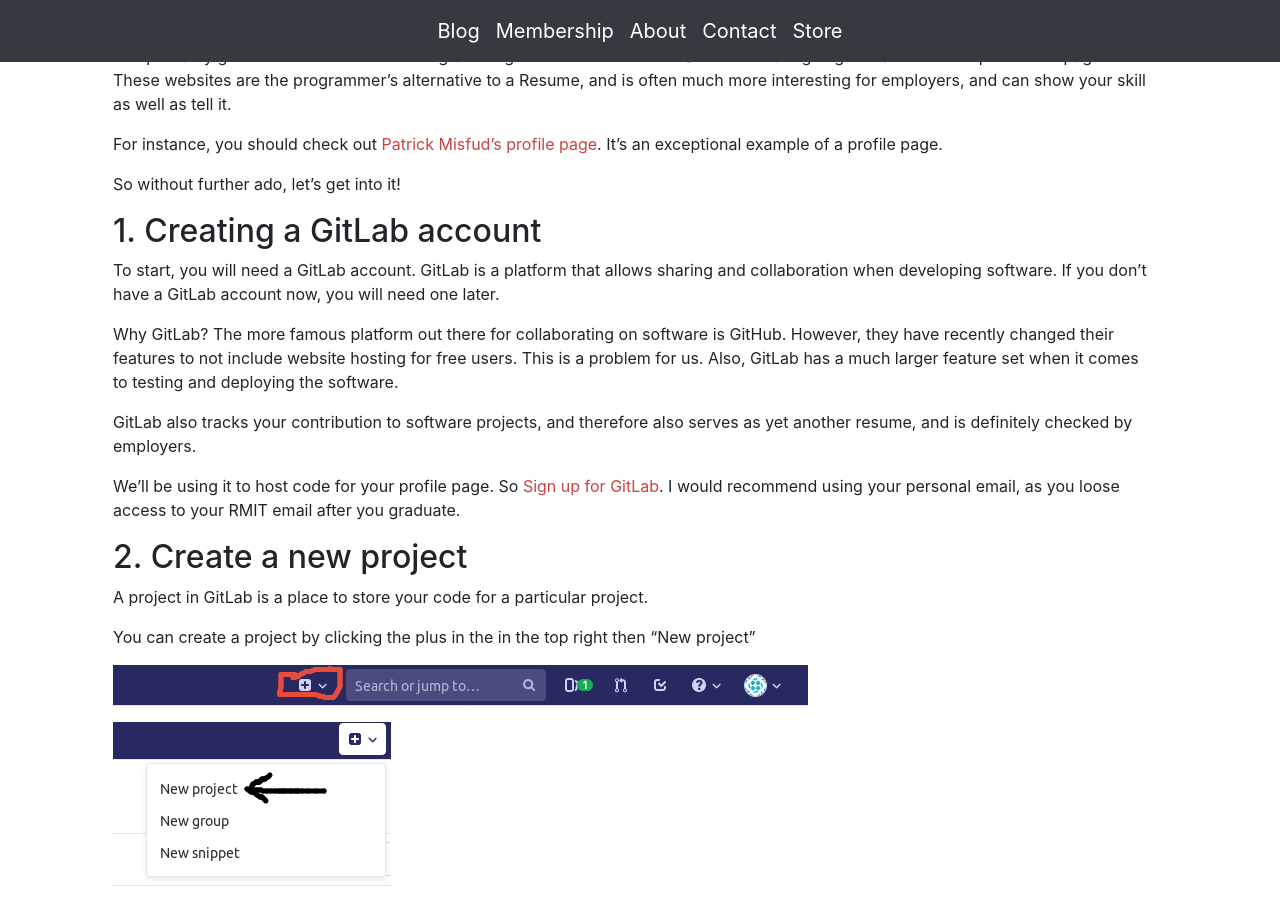
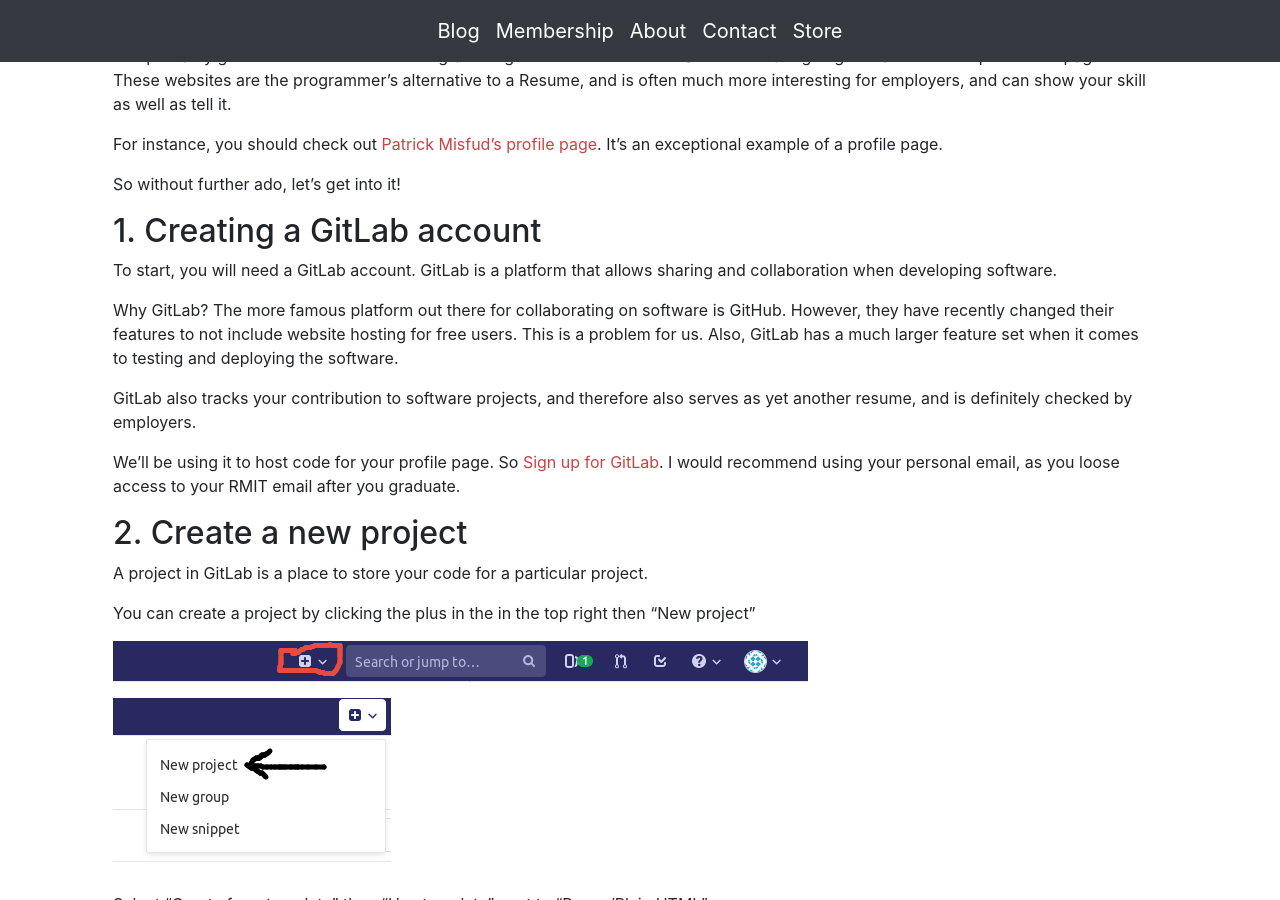
Before and after one commit to rmit-programming-club/rmit-programming-club.github.io, a Jekyll site: the page built from _posts/2019-04-07-Create-your-own-profile-page-gitlab.md, in a window 1280 px wide and 900 px high, scrolled down 504 px. Built offline with Jekyll 4.4.1, drawn with Linux system fonts in a browser that asks for light colours; nearby versions of some CDN libraries.

Commit message:
Small correction in needing gitlab

```diff
--- a/_posts/2019-04-07-Create-your-own-profile-page-gitlab.md
+++ b/_posts/2019-04-07-Create-your-own-profile-page-gitlab.md
@@ -25,8 +25,7 @@
 
 ## 1. Creating a GitLab account
 To start, you will need a GitLab account. GitLab is a platform that allows sharing
-and collaboration when developing software. If you don't have a GitLab account now,
-you will need one later.
+and collaboration when developing software.
 
 Why GitLab? The more famous platform out there for collaborating on software
 is GitHub. However, they have
```
